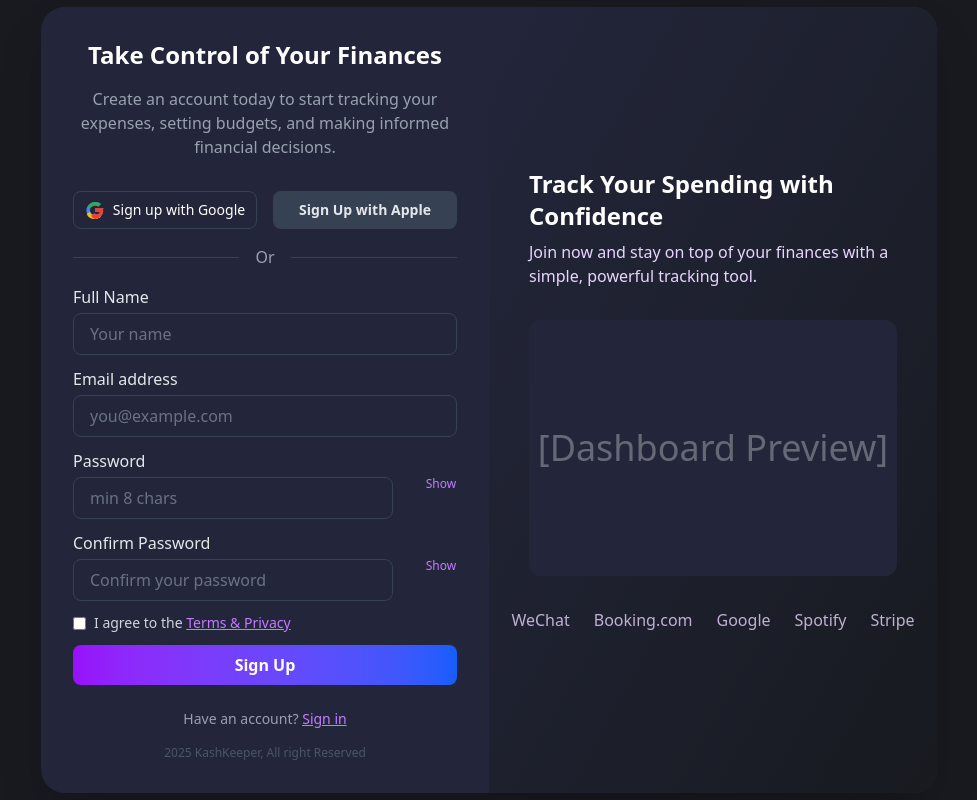
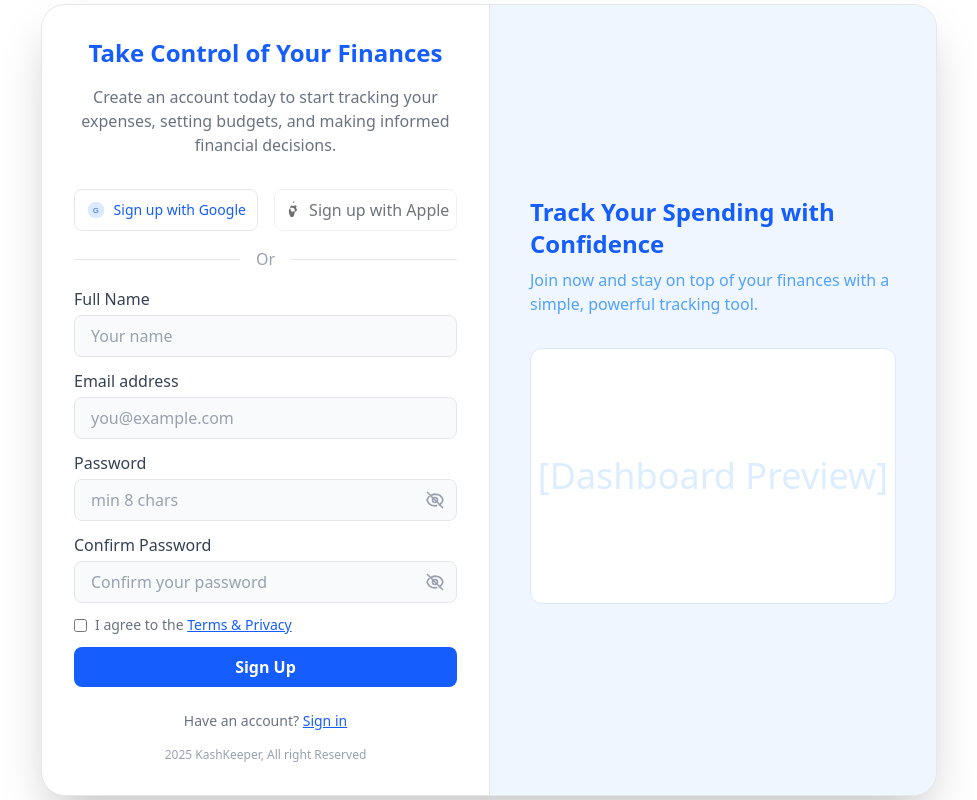
Before and after one commit to RosmeoP/expense-tracker, a React (Vite) app: page /signup in a window 1280 px wide. Shown: the whole page, without its empty margins (151-1128 px from the left). Built offline with nearby package versions, Linux system fonts and the light colour scheme.

Commit message:
style: update SignUp component styling for improved aesthetics and accessibility

```diff
--- a/src/pages/signUp.tsx
+++ b/src/pages/signUp.tsx
@@ -56,15 +56,15 @@ const SignUp = () => {
   };
 
   return (
-    <div className="min-h-screen flex items-center justify-center bg-[#181A20]">
-      <div className="bg-[#23263b] rounded-3xl shadow-2xl flex w-full max-w-4xl overflow-hidden">
+    <div className="min-h-screen flex items-center justify-center bg-white">
+      <div className="bg-white rounded-3xl shadow-2xl flex w-full max-w-4xl overflow-hidden border border-gray-200">
         {/* Left Form Section */}
         <div className="w-full md:w-1/2 p-8 flex flex-col justify-center">
-          <h2 className="text-2xl font-bold mb-4 text-center text-white">Take Control of Your Finances</h2>
-          <p className="text-gray-400 mb-4 text-center">Create an account today to start tracking your expenses, setting budgets, and making informed financial decisions.</p>
+          <h2 className="text-2xl font-bold mb-4 text-center text-blue-600">Take Control of Your Finances</h2>
+          <p className="text-gray-500 mb-4 text-center">Create an account today to start tracking your expenses, setting budgets, and making informed financial decisions.</p>
 
           {error.general && (
-            <div className="bg-red-900 text-red-300 p-3 rounded-md mb-4">
+            <div className="bg-red-100 text-red-700 p-3 rounded-md mb-4">
               {error.general}
             </div>
           )}
@@ -73,105 +73,136 @@ const SignUp = () => {
             <div className="flex justify-center gap-4 mb-4">
               <button
                 type="button"
-                className="w-1/2 flex items-center justify-center gap-2 border border-gray-700 bg-[#23263b] py-2 rounded-lg hover:bg-[#282c3f] transition text-sm text-white"
+                className="w-1/2 flex items-center justify-center gap-2 border border-gray-200 bg-white py-2 rounded-lg hover:bg-blue-50 transition text-sm text-blue-600"
               >
                 <svg className="w-5 h-5" viewBox="0 0 48 48">
                   <g>
-                    <path fill="#4285F4" d="M44.5 20H24v8.5h11.7C34.7 33.1 29.8 36 24 36c-6.6 0-12-5.4-12-12s5.4-12 12-12c3.1 0 5.9 1.1 8.1 2.9l6.1-6.1C34.5 6.5 29.6 4.5 24 4.5 12.7 4.5 3.5 13.7 3.5 25S12.7 45.5 24 45.5c10.5 0 19.5-8.5 19.5-19.5 0-1.3-.1-2.5-.3-3.5z"/>
-                    <path fill="#34A853" d="M6.3 14.7l7 5.1C15.7 16.1 19.5 13.5 24 13.5c3.1 0 5.9 1.1 8.1 2.9l6.1-6.1C34.5 6.5 29.6 4.5 24 4.5c-7.2 0-13.3 4.1-16.7 10.2z"/>
-                    <path fill="#FBBC05" d="M24 45.5c5.8 0 10.7-1.9 14.3-5.2l-6.6-5.4c-2 1.4-4.6 2.2-7.7 2.2-5.8 0-10.7-3.9-12.5-9.2l-7 5.4C6.7 41.1 14.7 45.5 24 45.5z"/>
-                    <path fill="#EA4335" d="M44.5 20H24v8.5h11.7c-1.2 3.2-4.1 5.5-7.7 5.5-2.2 0-4.2-.7-5.7-2l-7 5.4C15.7 41.1 19.5 45.5 24 45.5c10.5 0 19.5-8.5 19.5-19.5 0-1.3-.1-2.5-.3-3.5z"/>
+                    <circle cx="24" cy="24" r="20" fill="#DBEAFE" />
+                    <text x="24" y="30" textAnchor="middle" fontSize="18" fill="#2563EB" fontFamily="Arial">G</text>
                   </g>
                 </svg>
                 Sign up with Google
               </button>
               <button
-                onClick={() => console.log('Login with Apple')}
-                className="w-1/2 bg-gray-700 text-gray-200 py-2 rounded-lg font-semibold hover:bg-gray-600 transition text-sm"
+                type="button"
+                disabled
+                className="w-1/2 flex items-center justify-center gap-2 border border-gray-200 bg-white py-2 rounded-lg text-gray-900 opacity-60 cursor-not-allowed"
+                title="Coming soon"
               >
-                Sign Up with Apple
+                <svg className="w-5 h-5" viewBox="0 0 24 24" fill="none">
+                  <path
+                    d="M16.365 1.43c0 1.14-.93 2.06-2.07 2.06-.04 0-.08 0-.12-.01-.17-1.09.95-2.05 2.07-2.05.04 0 .08 0 .12.01zM12.36 6.56c.87-.01 1.7.58 2.25.58.54 0 1.5-.75 2.63-.62.32.01 1.24.11 1.83.97-.05.03-1.09.63-1.08 1.89.02 1.5 1.34 2 1.36 2.01-.01.03-.21.71-.7 1.41-.43.62-.87 1.24-1.56 1.25-.67.01-.9-.41-1.68-.41-.78 0-1.03.39-1.68.42-.67.02-1.18-.67-1.61-1.29-.88-1.27-1.56-3.59-.65-5.16.45-.77 1.26-1.26 2.13-1.27zM12.36 19.82c.77 0 .98.64 1.63.62.67-.02 1.1-.96 1.51-1.91 1.08-2.36 1.89-6.68-.09-8.57-.72-.7-1.8-.72-2.37-.72-.57 0-1.63.02-2.37.72-1.98 1.89-1.16 6.21-.09 8.57.41.95.91 1.9 1.56 1.87.63-.04.86-.64 1.62-.64z"
+                    fill="#111"
+                  />
+                </svg>
+                Sign up with Apple
               </button>
             </div>
             <div className="flex items-center mb-4">
-              <hr className="flex-1 border-gray-700" />
+              <hr className="flex-1 border-gray-200" />
               <span className="mx-4 text-gray-400">Or</span>
-              <hr className="flex-1 border-gray-700" />
+              <hr className="flex-1 border-gray-200" />
             </div>
           </div>
 
         <form className="space-y-3" onSubmit={handleSubmit}>
           <div>
-            <label className="block text-gray-200 font-medium mb-1">Full Name</label>
+            <label className="block text-gray-700 font-medium mb-1">Full Name</label>
             <input
               type="text"
-              className="w-full px-4 py-2 bg-[#23263b] border border-gray-700 rounded-lg focus:outline-none focus:ring-2 focus:ring-purple-500 text-white placeholder-gray-500"
+              className="w-full px-4 py-2 bg-gray-50 border border-gray-200 rounded-lg focus:outline-none focus:ring-2 focus:ring-blue-500 text-gray-900 placeholder-gray-400"
               value={name}
               onChange={(e) => handleInputChange('name', e.target.value)}
               placeholder="Your name"
             />
             {error.name && (
-              <p className="text-red-400 text-xs mt-1">{error.name}</p>
+              <p className="text-red-500 text-xs mt-1">{error.name}</p>
             )}
           </div>
 
           <div>
-            <label className="block text-gray-200 font-medium mb-1">Email address</label>
+            <label className="block text-gray-700 font-medium mb-1">Email address</label>
             <input
               type="email"
-              className="w-full px-4 py-2 bg-[#23263b] border border-gray-700 rounded-lg focus:outline-none focus:ring-2 focus:ring-purple-500 text-white placeholder-gray-500"
+              className="w-full px-4 py-2 bg-gray-50 border border-gray-200 rounded-lg focus:outline-none focus:ring-2 focus:ring-blue-500 text-gray-900 placeholder-gray-400"
               value={email}
               onChange={(e) => handleInputChange('email', e.target.value)}
               placeholder="you@example.com"
             />
             {error.email && (
-              <p className="text-red-400 text-xs mt-1">{error.email}</p>
+              <p className="text-red-500 text-xs mt-1">{error.email}</p>
             )}
           </div>
-            <div className="flex items-center justify-between">
-              <div className="w-10/12">
-                <div className="flex justify-between items-center">
-                  <label className="block text-gray-200 font-medium mb-1">Password</label>
-                </div>
+
+          {/* Password with eye icon */}
+          <div>
+            <label className="block text-gray-700 font-medium mb-1">Password</label>
+            <div className="relative">
               <input
                 type={showPassword ? 'text' : 'password'}
-                  className="w-full px-4 py-2 bg-[#23263b] border border-gray-700 rounded-lg focus:outline-none focus:ring-2 focus:ring-purple-500 text-white placeholder-gray-500"
+                className="w-full px-4 py-2 bg-gray-50 border border-gray-200 rounded-lg focus:outline-none focus:ring-2 focus:ring-blue-500 text-gray-900 placeholder-gray-400 pr-10"
                 value={password}
                 onChange={(e) => handleInputChange('password', e.target.value)}
                 minLength={8}
                 placeholder="min 8 chars"
               />
-                {error.password && <p className="text-red-400 text-xs mt-1">{error.password}</p>}
-              </div>
               <button
                 type="button"
-                onClick={() => setShowPassword(!showPassword)}
-                className="w-1/12 text-xs text-purple-400"
+                tabIndex={-1}
+                className="absolute inset-y-0 right-3 flex items-center text-gray-400"
+                onClick={() => setShowPassword((v) => !v)}
               >
-                {showPassword ? 'Hide' : 'Show'}
+                {showPassword ? (
+                  // Eye open
+                  <svg xmlns="http://www.w3.org/2000/svg" className="h-5 w-5" fill="none" viewBox="0 0 24 24" stroke="currentColor">
+                    <path strokeLinecap="round" strokeLinejoin="round" strokeWidth={2} d="M15 12a3 3 0 11-6 0 3 3 0 016 0z" />
+                    <path strokeLinecap="round" strokeLinejoin="round" strokeWidth={2} d="M2.458 12C3.732 7.943 7.523 5 12 5c4.477 0 8.268 2.943 9.542 7-1.274 4.057-5.065 7-9.542 7-4.477 0-8.268-2.943-9.542-7z" />
+                  </svg>
+                ) : (
+                  // Eye closed
+                  <svg xmlns="http://www.w3.org/2000/svg" className="h-5 w-5" fill="none" viewBox="0 0 24 24" stroke="currentColor">
+                    <path strokeLinecap="round" strokeLinejoin="round" strokeWidth={2} d="M13.875 18.825A10.05 10.05 0 0112 19c-4.477 0-8.268-2.943-9.542-7a9.956 9.956 0 012.293-3.95M6.873 6.873A9.953 9.953 0 0112 5c4.477 0 8.268 2.943 9.542 7a9.956 9.956 0 01-4.293 5.95M15 12a3 3 0 11-6 0 3 3 0 016 0z" />
+                    <path strokeLinecap="round" strokeLinejoin="round" strokeWidth={2} d="M3 3l18 18" />
+                  </svg>
+                )}
               </button>
             </div>
+            {error.password && <p className="text-red-500 text-xs mt-1">{error.password}</p>}
+          </div>
 
-            <div className="flex items-center justify-between">
-              <div className="w-10/12">
-                <div className="flex justify-between items-center">
-                  <label className="block text-gray-200 font-medium mb-1">Confirm Password</label>
-                </div>
+          {/* Confirm Password with eye icon */}
+          <div>
+            <label className="block text-gray-700 font-medium mb-1">Confirm Password</label>
+            <div className="relative">
               <input
                 type={showConfirmPassword ? 'text' : 'password'}
-                  className="w-full px-4 py-2 bg-[#23263b] border border-gray-700 rounded-lg focus:outline-none focus:ring-2 focus:ring-purple-500 text-white placeholder-gray-500"
+                className="w-full px-4 py-2 bg-gray-50 border border-gray-200 rounded-lg focus:outline-none focus:ring-2 focus:ring-blue-500 text-gray-900 placeholder-gray-400 pr-10"
                 value={confirmPassword}
                 onChange={(e) => handleInputChange('confirmPassword', e.target.value)}
                 placeholder="Confirm your password"
               />
-                {error.confirmPassword && <p className="text-red-400 text-xs mt-1">{error.confirmPassword}</p>}
-              </div>
               <button
                 type="button"
-                onClick={() => setShowConfirmPassword(!showConfirmPassword)}
-                className="w-1/12 text-xs text-purple-400"
+                tabIndex={-1}
+                className="absolute inset-y-0 right-3 flex items-center text-gray-400"
+                onClick={() => setShowConfirmPassword((v) => !v)}
               >
-                {showConfirmPassword ? 'Hide' : 'Show'}
+                {showConfirmPassword ? (
+                  // Eye open
+                  <svg xmlns="http://www.w3.org/2000/svg" className="h-5 w-5" fill="none" viewBox="0 0 24 24" stroke="currentColor">
+                    <path strokeLinecap="round" strokeLinejoin="round" strokeWidth={2} d="M15 12a3 3 0 11-6 0 3 3 0 016 0z" />
+                    <path strokeLinecap="round" strokeLinejoin="round" strokeWidth={2} d="M2.458 12C3.732 7.943 7.523 5 12 5c4.477 0 8.268 2.943 9.542 7-1.274 4.057-5.065 7-9.542 7-4.477 0-8.268-2.943-9.542-7z" />
+                  </svg>
+                ) : (
+                  // Eye closed
+                  <svg xmlns="http://www.w3.org/2000/svg" className="h-5 w-5" fill="none" viewBox="0 0 24 24" stroke="currentColor">
+                    <path strokeLinecap="round" strokeLinejoin="round" strokeWidth={2} d="M13.875 18.825A10.05 10.05 0 0112 19c-4.477 0-8.268-2.943-9.542-7a9.956 9.956 0 012.293-3.95M6.873 6.873A9.953 9.953 0 0112 5c4.477 0 8.268 2.943 9.542 7a9.956 9.956 0 01-4.293 5.95M15 12a3 3 0 11-6 0 3 3 0 016 0z" />
+                    <path strokeLinecap="round" strokeLinejoin="round" strokeWidth={2} d="M3 3l18 18" />
+                  </svg>
+                )}
               </button>
+            </div>
+            {error.confirmPassword && <p className="text-red-500 text-xs mt-1">{error.confirmPassword}</p>}
           </div>
 
           <div className="flex items-center gap-2">
@@ -179,44 +210,38 @@ const SignUp = () => {
               type="checkbox"
               checked={agree}
               onChange={(e) => handleInputChange('agree', e.target.checked)}
-                className="accent-purple-500"
+              className="accent-blue-600"
             />
-              <span className="text-gray-300 text-sm">
-                I agree to the <a href="#" className="text-purple-400 underline">Terms & Privacy</a>
+            <span className="text-gray-500 text-sm">
+              I agree to the <a href="#" className="text-blue-600 underline">Terms & Privacy</a>
             </span>
-              {error.agree && <p className="text-red-400 text-xs mt-1">{error.agree}</p>}
+            {error.agree && <p className="text-red-500 text-xs mt-1">{error.agree}</p>}
           </div>
 
           <button
             type="submit"
-              className="w-full bg-gradient-to-r from-purple-600 to-blue-600 text-white py-2 rounded-lg font-semibold hover:from-purple-700 hover:to-blue-700 transition"
+            className="w-full bg-blue-600 text-white py-2 rounded-lg font-semibold hover:bg-blue-700 transition"
             disabled={loading}
           >
             {loading ? 'Signing Up...' : 'Sign Up'}
           </button>
         </form>
 
-          <div className="mt-6 text-center text-gray-400 text-sm">
-            Have an account? <a href="/login" className="text-purple-400 underline">Sign in</a>
+          <div className="mt-6 text-center text-gray-500 text-sm">
+            Have an account? <a href="/login" className="text-blue-600 underline">Sign in</a>
           </div>
 
-          <p className="mt-4 text-xs text-gray-600 text-center">2025 KashKeeper, All right Reserved</p>
+          <p className="mt-4 text-xs text-gray-400 text-center">2025 KashKeeper, All right Reserved</p>
         </div>
 
         {/* Right Panel Section */}
-        <div className="hidden md:flex w-1/2 bg-gradient-to-br from-[#23263b] to-[#181A20] flex-col justify-center items-center text-white p-10">
-          <h3 className="text-2xl font-bold mb-2 text-white">Track Your Spending with Confidence</h3>
-          <p className="mb-8 text-purple-200">Join now and stay on top of your finances with a simple, powerful tracking tool.</p>
-          <div className="w-full h-64 bg-[#23263b] rounded-xl flex items-center justify-center">
-            <span className="text-4xl opacity-30">[Dashboard Preview]</span>
+        <div className="hidden md:flex w-1/2 bg-blue-50 flex-col justify-center items-center text-blue-900 p-10 border-l border-gray-200">
+          <h3 className="text-2xl font-bold mb-2 text-blue-600">Track Your Spending with Confidence</h3>
+          <p className="mb-8 text-blue-400">Join now and stay on top of your finances with a simple, powerful tracking tool.</p>
+          <div className="w-full h-64 bg-white rounded-xl flex items-center justify-center border border-blue-100">
+            <span className="text-4xl opacity-30 text-blue-300">[Dashboard Preview]</span>
           </div>
-          <div className="flex gap-6 mt-8 opacity-80 text-purple-200">
-            <span>WeChat</span>
-            <span>Booking.com</span>
-            <span>Google</span>
-            <span>Spotify</span>
-            <span>Stripe</span>
-          </div>
+          {/* Removed the brand names for a cleaner look */}
         </div>
       </div>
     </div>
```
Lines whose indentation alone changed are shown as unchanged.
